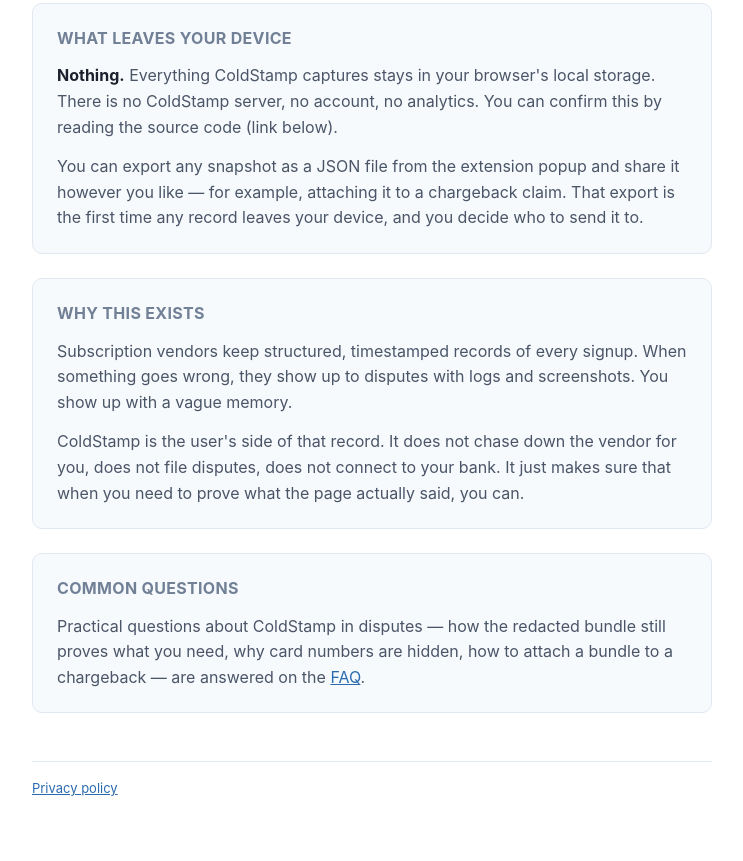
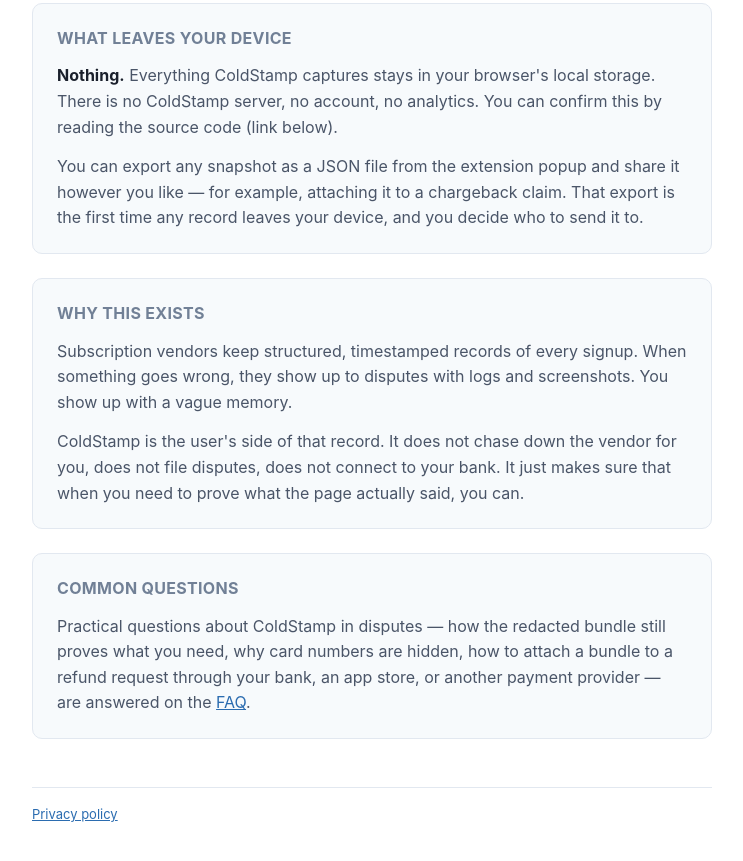
Before and after one commit to antonefremov/coldstamp, a website built with Vite: page src/about/index.html in a window 1280 px wide. Shown: the part 1357-2218 px from the top of the page, without its empty margins (268-1011 px from the left). Built offline with nearby package versions, Linux system fonts and the light colour scheme.

Commit message:
Update faq section with mention of various billing providers

```diff
--- a/src/about/index.html
+++ b/src/about/index.html
@@ -173,7 +173,8 @@
         <p>
           Practical questions about ColdStamp in disputes — how the redacted
           bundle still proves what you need, why card numbers are hidden, how
-          to attach a bundle to a chargeback — are answered on the
+          to attach a bundle to a refund request through your bank, an app
+          store, or another payment provider — are answered on the
           <a href="https://coldstamp.app/#faq" target="_blank" rel="noopener">FAQ</a>.
         </p>
       </section>
```
